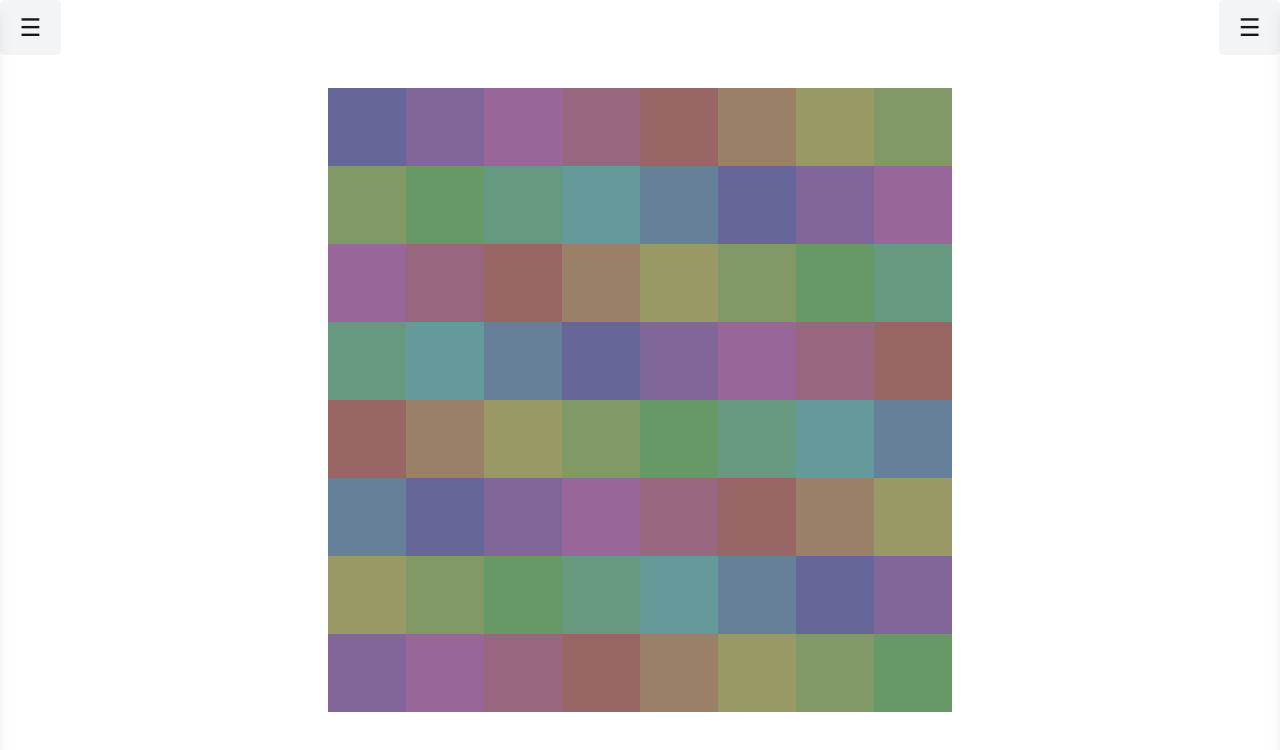
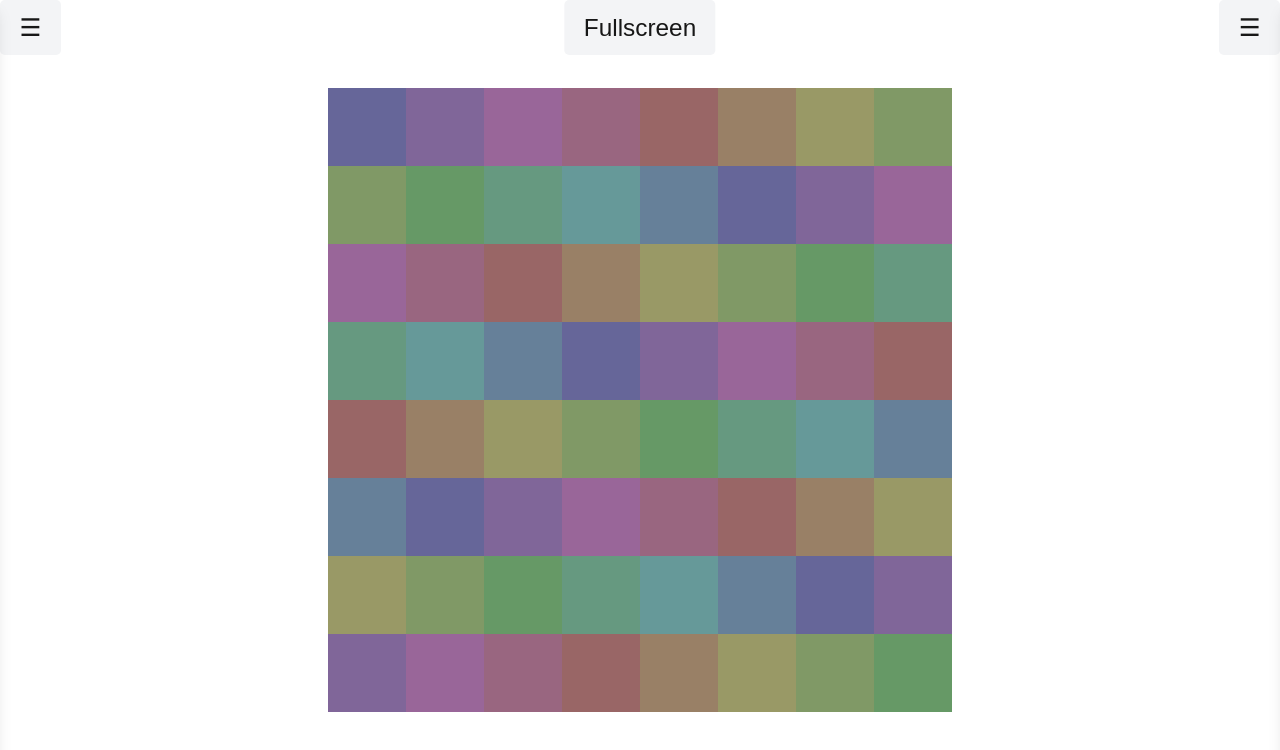
Before and after one commit to SoullessMindful/grid-controlled-additive-synth, a Next.js app: page / in a window 1280 px wide. Shown: the top 750 px of the page. Built offline with nearby package versions, Linux system fonts and the light colour scheme.

Commit message:
Grid: adding the fullscreen support

```diff
--- a/src/app/page.tsx
+++ b/src/app/page.tsx
@@ -6,7 +6,7 @@ import SynthMenu from './ui/SynthMenu'
 
 export default function Home() {
   const [isGridMenuOpen, setIsGridMenuOpen] = useState(false)
-  const [synthMenuOpen, setSynthMenuOpen] = useState(false)
+  const [isSynthMenuOpen, setIsSynthMenuOpen] = useState(false)
 
   return (
     <div className='flex flex-row justify-around items-center w-full h-full relative'>
@@ -22,14 +22,26 @@ export default function Home() {
         ☰
       </button>
       <SynthMenu
-        open={synthMenuOpen}
-        onClose={() => setSynthMenuOpen(false)}
+        open={isSynthMenuOpen}
+        onClose={() => setIsSynthMenuOpen(false)}
       />
       <button
         className='absolute top-0 right-0 z-29 bg-gray-100 dark:bg-gray-900 text-3xl px-1.5 py-1 rounded-md'
-        onClick={() => setSynthMenuOpen(true)}
+        onClick={() => setIsSynthMenuOpen(true)}
       >
         ☰
+      </button>
+      <button
+        className='absolute top-0 left-1/2 -translate-x-1/2 bg-gray-100 dark:bg-gray-900 text-3xl px-1.5 py-1 rounded-md'
+        onClick={() => {
+          if (document.fullscreenElement !== null) {
+            document.exitFullscreen()
+          } else {
+            document.documentElement.requestFullscreen()
+          }
+        }}
+      >
+        Fullscreen
       </button>
     </div>
   )
```
